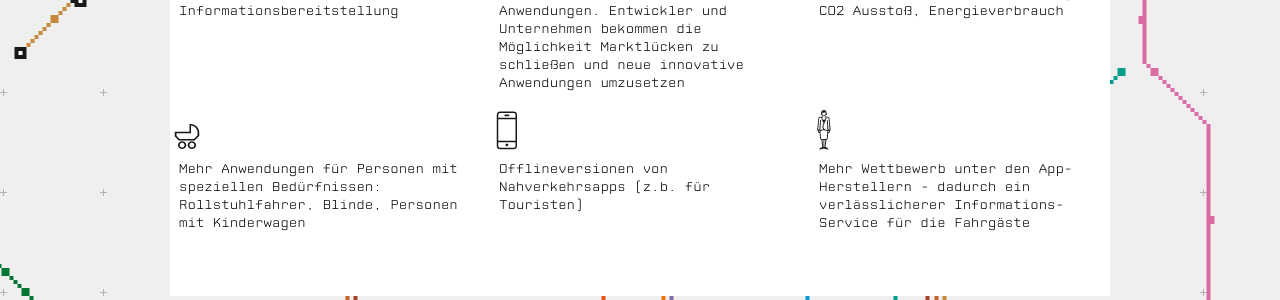
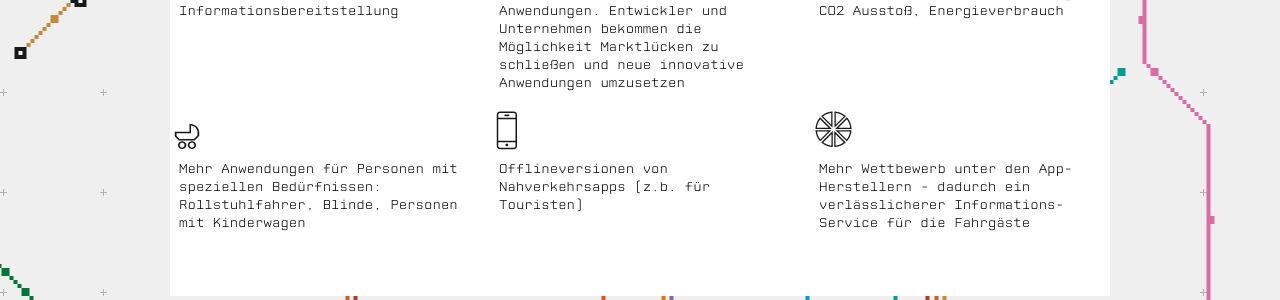
Before and after one commit to okfde/berlin.appsandthecity, a Jekyll site: the page built from index.html, in a window 1280 px wide. Shown: the part 2311-2611 px from the top of the page. Built offline with Jekyll 4.4.1, drawn with Linux system fonts in a browser that asks for light colours; nearby versions of some CDN libraries; Markdown is read by kramdown in place of the engine named in the settings.

Commit message:
icon wettbewerb update

```diff
--- a/index.html
+++ b/index.html
@@ -190,7 +190,7 @@ von innovativen Anwendungen angeht. Einige wollen wir hier vorstellen:</p>
         </li>
         <li class="span4">
           <div class="thumbnail">
-            <img src="img/icon_service.png" alt="Wettbewerb">
+            <img src="img/icon_wettbewerb.png" alt="Wettbewerb">
             <p>
               Mehr Wettbewerb unter den App-Herstellern - dadurch ein verlässlicherer
 Informations-Service für die Fahrgäste
```
